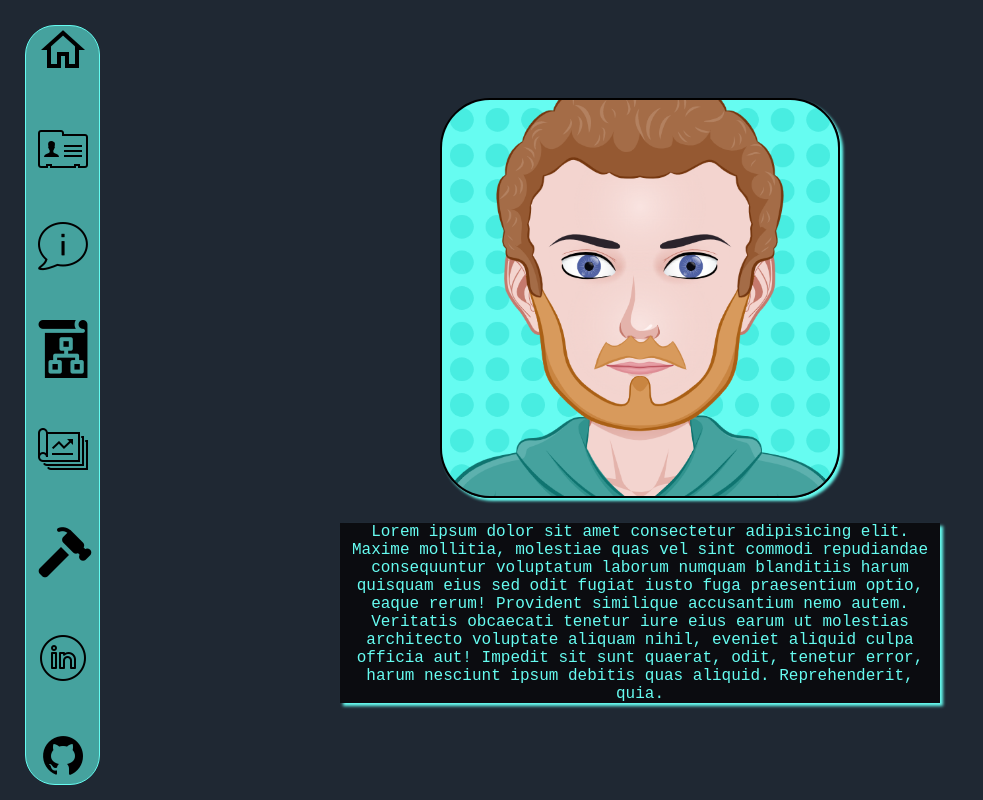
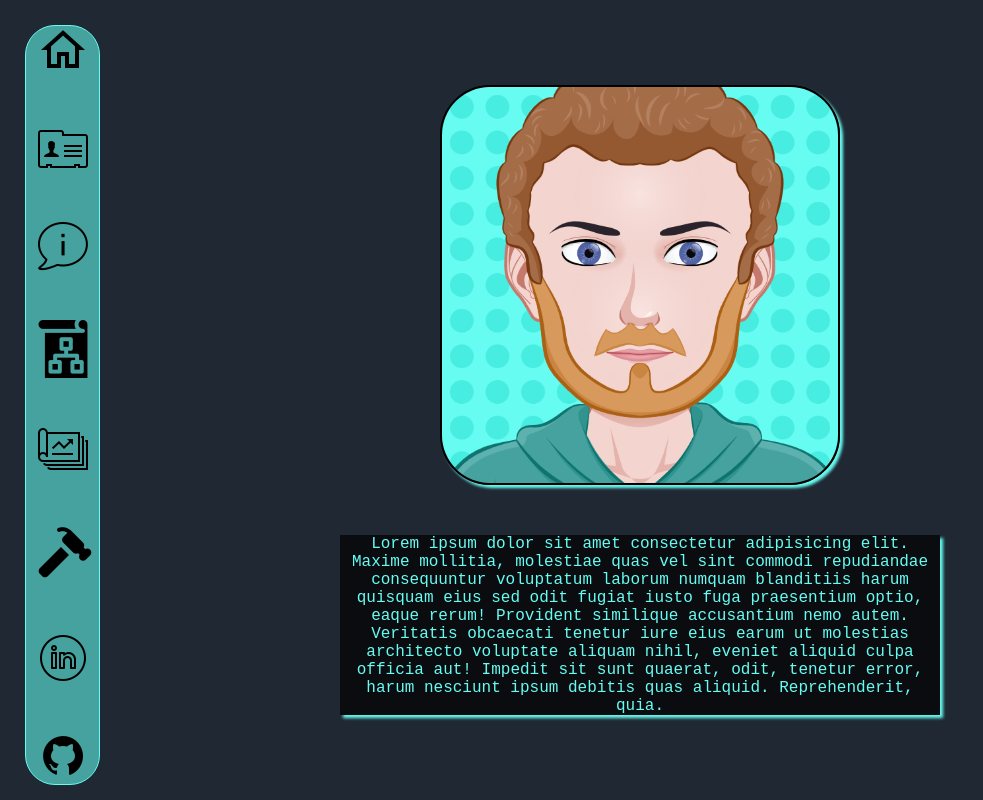
Before and after one commit to justingracie/Portfolio--1-, a React (Create React App) app: page /about in a window 1280 px wide. Shown: the whole page, without its empty margins (0-983 px from the left). Built offline with nearby package versions, Linux system fonts and the light colour scheme.

Commit message:
style tweaks

```diff
--- a/src/App.css
+++ b/src/App.css
@@ -57,7 +57,7 @@ li{
 
 .aboutCopy{
   max-width: 600px;
-  margin-top: 25px;
+  margin-top: 50px;
   background-color: #0B0C10;
   box-shadow: 3px 3px 3px;
   font-size: 16px;
```
